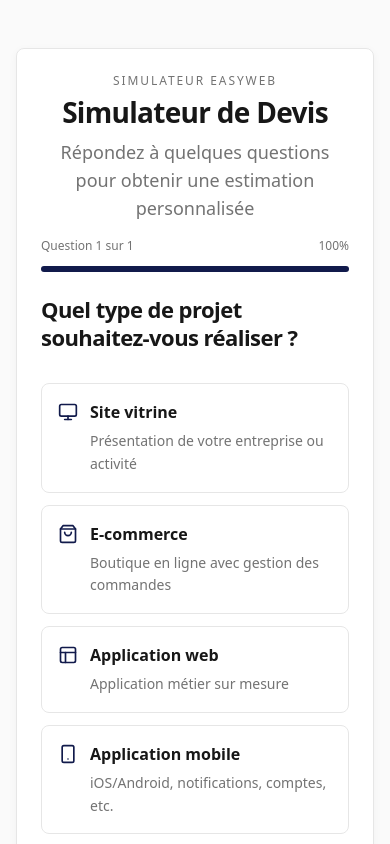
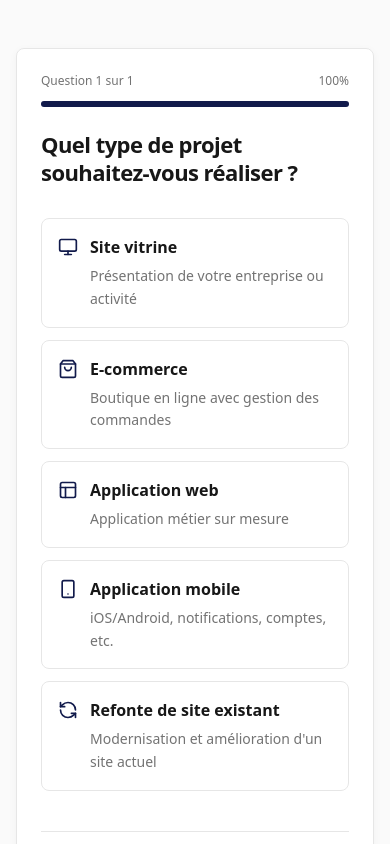
Before and after one commit to julien2203/Demande-de-devis, a Next.js app: page /simulateur in a window 390 px wide. Shown: the top 844 px of the page. Built offline with nearby package versions, Linux system fonts and the light colour scheme.

Commit message:
Quote V2 + mobile + pricing engine v3

```diff
--- a/app/simulateur/page.tsx
+++ b/app/simulateur/page.tsx
@@ -119,7 +119,7 @@ export default function SimulateurPage() {
       totalSteps={questions.length}
     >
       <div className="flex flex-col h-full">
-        <div className="flex-1 mb-10">
+        <div className="card-body flex-1 mb-10">
           <StepRenderer
             question={currentQuestion}
             value={currentAnswer}
@@ -132,7 +132,7 @@ export default function SimulateurPage() {
           )}
         </div>
 
-        <div className="flex justify-between items-center gap-4 pt-8 border-t border-border">
+        <div className="card-footer flex justify-between items-center gap-4 pt-8 border-t border-border">
           <Button
             variant="outline"
             onClick={handlePrevious}
--- a/components/quote/QuoteCard.tsx
+++ b/components/quote/QuoteCard.tsx
@@ -1,4 +1,4 @@
-import { ReactNode } from "react";
+import { ReactNode, useEffect } from "react";
 import { Card, CardContent } from "@/components/ui/card";
 import { Progress } from "@/components/ui/progress";
 
@@ -6,29 +6,53 @@ interface QuoteCardProps {
   currentStep: number;
   totalSteps: number;
   children: ReactNode;
+  isEmbed?: boolean;
 }
 
 export function QuoteCard({
   currentStep,
   totalSteps,
   children,
+  isEmbed = false,
 }: QuoteCardProps) {
   const progress = ((currentStep + 1) / totalSteps) * 100;
 
+  useEffect(() => {
+    if (!isEmbed) return;
+    if (typeof window === "undefined") return;
+    if (window.parent === window) return;
+
+    const sendHeight = () => {
+      const height = document.body.scrollHeight;
+      window.parent.postMessage(
+        { type: "EASYWEB_QUOTE_HEIGHT", height },
+        "*"
+      );
+    };
+
+    // envoi immédiat + après animation
+    sendHeight();
+    const rafId = window.requestAnimationFrame(sendHeight);
+    const timeoutId = window.setTimeout(sendHeight, 250);
+
+    const handleResize = () => {
+      window.requestAnimationFrame(sendHeight);
+    };
+
+    window.addEventListener("resize", handleResize);
+
+    return () => {
+      window.removeEventListener("resize", handleResize);
+      window.cancelAnimationFrame(rafId);
+      window.clearTimeout(timeoutId);
+    };
+  }, [isEmbed, currentStep, totalSteps]);
+
   return (
-    <Card className="bg-card border-card-border shadow-soft min-h-[500px]">
-      <div className="p-6 sm:p-8 lg:p-10">
-        <div className="mb-4 text-center">
-          <p className="text-xs font-medium uppercase tracking-[0.16em] text-muted-foreground mb-1.5">
-            Simulateur Easyweb
-          </p>
-          <h1 className="mb-2">Simulateur de Devis</h1>
-          <p className="text-subtitle max-w-2xl mx-auto">
-            Répondez à quelques questions pour obtenir une estimation personnalisée
-          </p>
-        </div>
-
-        <div className="mb-3 flex items-center justify-between text-xs sm:text-sm text-foreground-light">
+    <Card className="bg-card border-card-border shadow-soft min-h-[500px] w-full">
+      <div className="p-6 sm:p-8 lg:p-10 quote-card space-y-6">
+        <div className="card-meta space-y-3">
+          <div className="flex items-center justify-between text-xs sm:text-sm text-foreground-light">
             <span>
               Question {currentStep + 1} sur {totalSteps}
             </span>
@@ -37,10 +61,13 @@ export function QuoteCard({
 
           <Progress
             value={progress}
-          className="h-1.5 rounded-[var(--radius-lg)] bg-muted mb-6"
+            className="h-1.5 rounded-[var(--radius-lg)] bg-muted"
           />
+        </div>
 
+        <div className="card-body">
           <CardContent className="p-0">{children}</CardContent>
+        </div>
       </div>
     </Card>
   );
--- a/components/wizard/WizardLayout.tsx
+++ b/components/wizard/WizardLayout.tsx
@@ -16,12 +16,17 @@ function WizardLayoutContent({
   totalSteps,
 }: WizardLayoutProps) {
   const searchParams = useSearchParams();
-  const isEmbed = searchParams?.get("embed") === "1" || searchParams?.get("theme") === "light";
+  const isEmbed =
+    searchParams?.get("embed") === "1" || searchParams?.get("theme") === "light";
 
   if (isEmbed) {
     return (
       <div className="w-full">
-        <QuoteCard currentStep={currentStep} totalSteps={totalSteps}>
+        <QuoteCard
+          currentStep={currentStep}
+          totalSteps={totalSteps}
+          isEmbed
+        >
           {children}
         </QuoteCard>
       </div>
```
Lines whose indentation alone changed are shown as unchanged.
